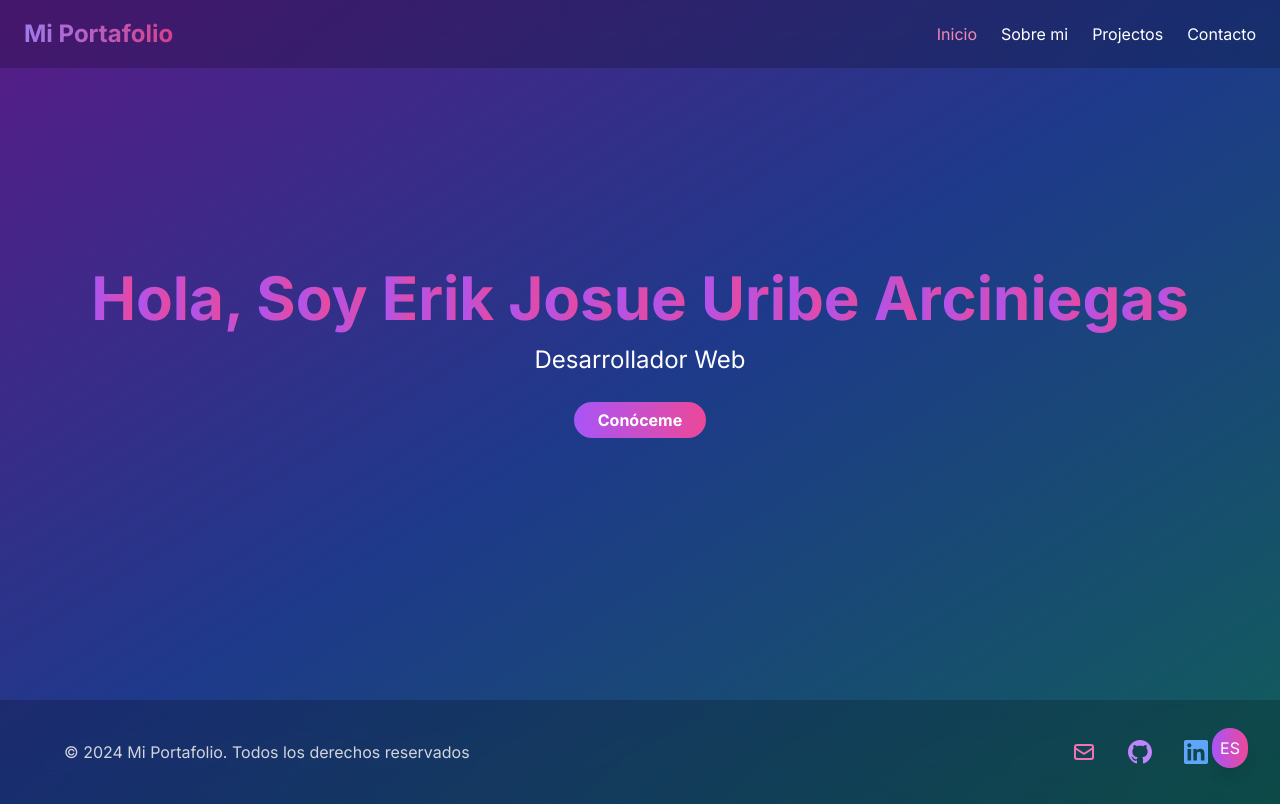
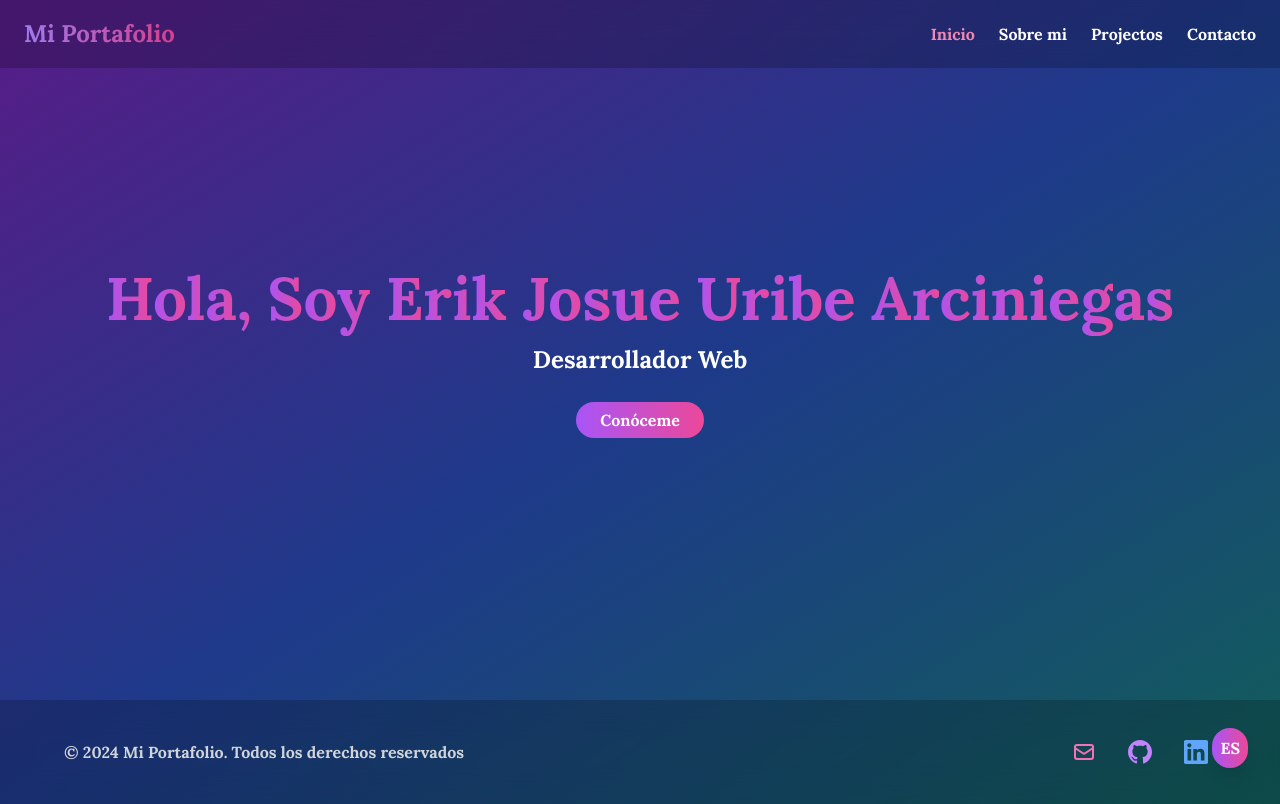
Before and after one commit to ErikUribeA/personal-portfolio, a Next.js app: page / in a window 1280 px wide. Built offline with nearby package versions, Linux system fonts and the light colour scheme; no server answers.

Commit message:
improving the page

```diff
--- a/src/app/(main)/about/page.tsx
+++ b/src/app/(main)/about/page.tsx
@@ -4,7 +4,7 @@ import Image from "next/image";
 export default function About() {
     const translate = useTranslations('about')
     return (
-        <section className="min-h-screen flex items-center p-4">
+        <section className="min-h-[calc(100vh-200px)] lg:min-h-[calc(100vh-100px)] flex items-center p-4">
             <div className="container mx-auto grid md:grid-cols-2 gap-12 items-center">
                 <div className="relative w-64 h-64 flex mx-auto md:mx-auto">
                     <div className="absolute inset-0 bg-gradient-to-r from-purple-400 to-pink-600 rounded-full animate-pulse"></div>
@@ -19,7 +19,7 @@ export default function About() {
                     </div>
                 </div>
                 <div>
-                    <h2 className="text-4xl font-bold mb-6 ">
+                    <h2 className="text-4xl font-bold mb-6 text-transparent bg-clip-text bg-gradient-to-r from-purple-400 to-pink-600 ">
                         {translate('title')}
                     </h2>
                     <p className="text-lg mb-6">
--- a/src/app/(main)/layout.tsx
+++ b/src/app/(main)/layout.tsx
@@ -1,5 +1,4 @@
 import React from 'react'
-import { Inter } from 'next/font/google'
 import MainNavBar from '@/app/components/navbar/mainNavbar'
 import Footer from '@/app/components/footer/footer'
 import { Metadata } from 'next'
@@ -7,8 +6,6 @@ import { NextIntlClientProvider } from "next-intl";
 import { getLocale, getMessages } from "next-intl/server";
 import FloatingButton from '../components/button/floatingButton'
 
-
-const inter = Inter({ subsets: ['latin'] })
 
 export const metadata: Metadata = {
     title: 'Mi aplicación Next.js',
@@ -28,7 +25,7 @@ export default async function Layout({
         <html lang={locale}>
             <body>
                 <NextIntlClientProvider messages={messages}>
-                    <div className={`${inter.className} flex flex-col min-h-screen bg-gradient-to-br from-purple-900 via-blue-900 to-teal-800 text-white`}>
+                    <div className={`flex flex-col min-h-screen bg-gradient-to-br from-purple-900 via-blue-900 to-teal-800 text-white`}>
                         <MainNavBar />
                         <main className="flex-grow container mx-auto py-10 lg:py-0  px-6 mt-[50px] lg:mt-0 ">
                             {children}
--- a/src/app/layout.tsx
+++ b/src/app/layout.tsx
@@ -1,17 +1,9 @@
 import type { Metadata } from "next";
-import localFont from "next/font/local";
 import "./globals.css";
+import { Lora } from "next/font/google";
 
-const geistSans = localFont({
-  src: "./fonts/GeistVF.woff",
-  variable: "--font-geist-sans",
-  weight: "100 900",
-});
-const geistMono = localFont({
-  src: "./fonts/GeistMonoVF.woff",
-  variable: "--font-geist-mono",
-  weight: "100 900",
-});
+
+const lora = Lora({weight: "700", subsets:  ["latin"]})
 
 export const metadata: Metadata = {
   title: "My Portfolio",
@@ -25,9 +17,7 @@ export default function RootLayout({
 }>) {
   return (
     <html lang="en">
-      <body
-        className={`${geistSans.variable} ${geistMono.variable} antialiased`}
-      >
+      <body className={lora.className}>
         {children}
       </body>
     </html>
```
